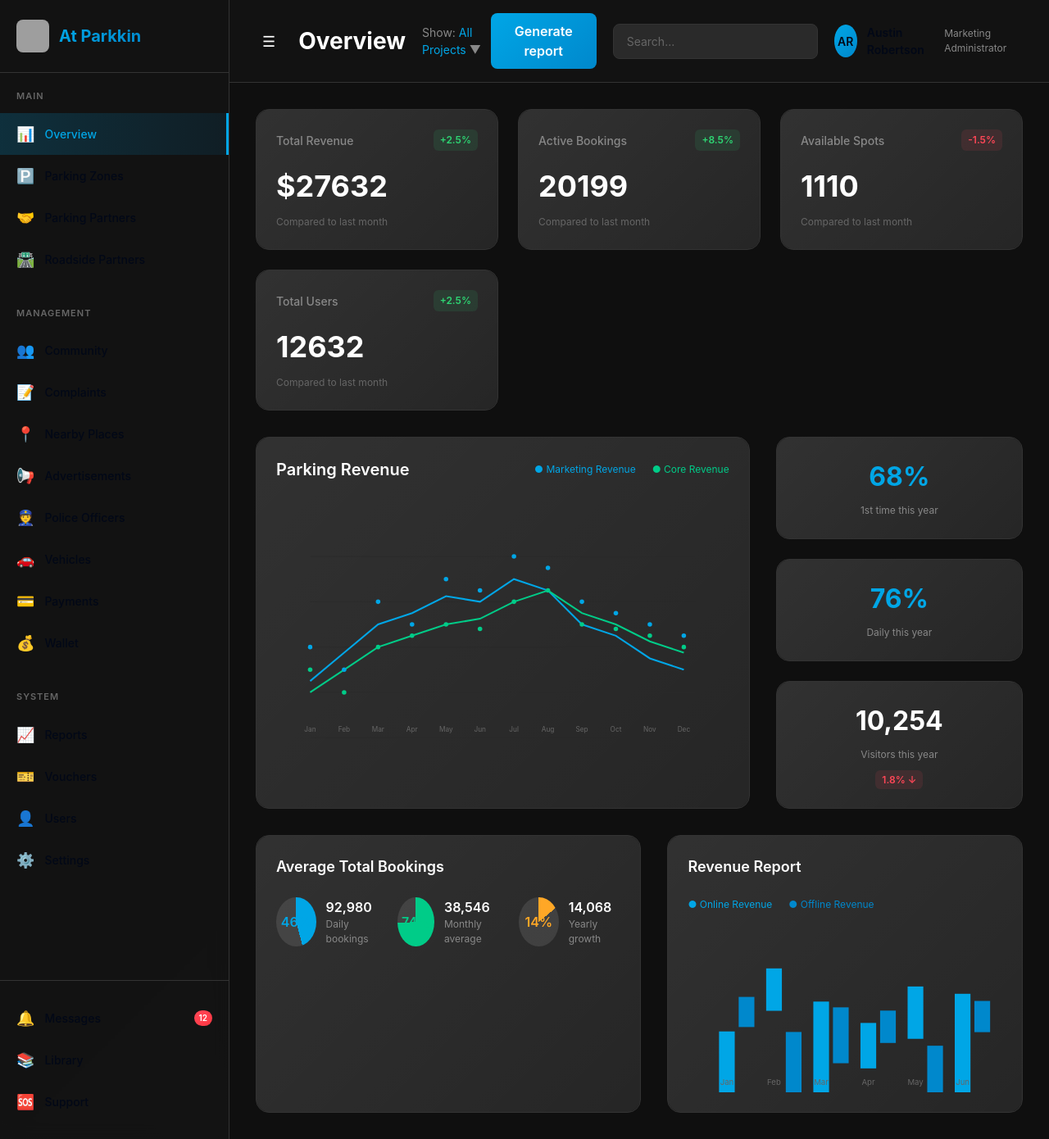
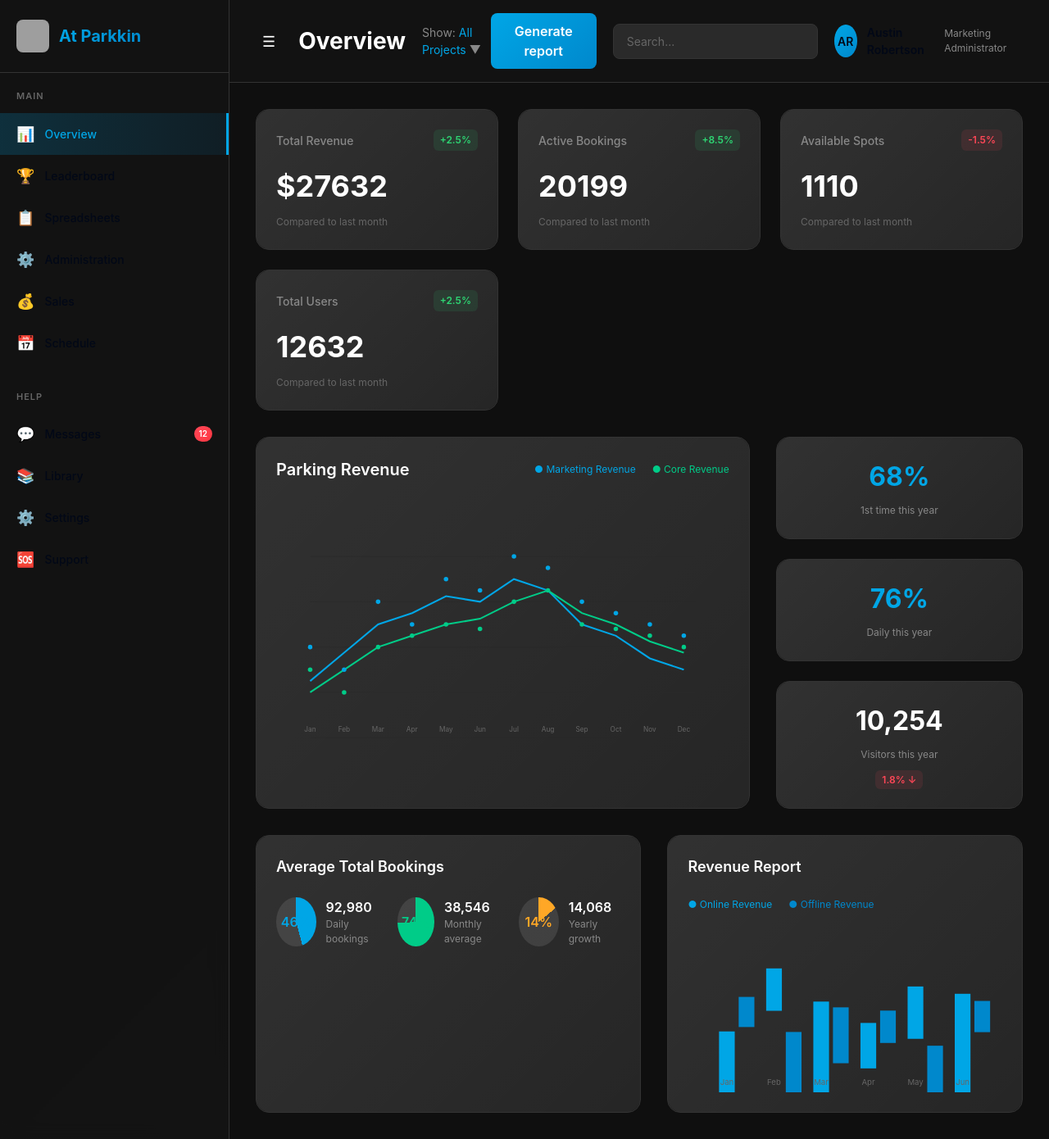
Before and after one commit to AreenChouksey/at-parkkin-admin-dashboard, a React (Vite) app: page / in a window 1280 px wide. Shown: the whole page at 82% size. Built offline with nearby package versions, Linux system fonts and the light colour scheme; grey boxes are pictures that could not be loaded.

Commit message:
Refactor: Update sidebar menu items
Update the sidebar menu items to match the features in the provided image.

```diff
--- a/src/pages/Index.jsx
+++ b/src/pages/Index.jsx
@@ -6,23 +6,20 @@ const Dashboard = () => {
   const [selectedMenu, setSelectedMenu] = useState('overview');
   const [isSidebarCollapsed, setIsSidebarCollapsed] = useState(false);
 
-  const menuItems = [
+  const mainMenuItems = [
     { id: 'overview', label: 'Overview', icon: '📊' },
-    { id: 'parking-zones', label: 'Parking Zones', icon: '🅿️' },
-    { id: 'parking-partners', label: 'Parking Partners', icon: '🤝' },
-    { id: 'roadside-partners', label: 'Roadside Partners', icon: '🛣️' },
-    { id: 'community', label: 'Community', icon: '👥' },
-    { id: 'complaints', label: 'Complaints', icon: '📝' },
-    { id: 'nearby-places', label: 'Nearby Places', icon: '📍' },
-    { id: 'ads', label: 'Advertisements', icon: '📢' },
-    { id: 'police-officers', label: 'Police Officers', icon: '👮' },
-    { id: 'vehicles', label: 'Vehicles', icon: '🚗' },
-    { id: 'payments', label: 'Payments', icon: '💳' },
-    { id: 'wallet', label: 'Wallet', icon: '💰' },
-    { id: 'reports', label: 'Reports', icon: '📈' },
-    { id: 'vouchers', label: 'Vouchers', icon: '🎫' },
-    { id: 'users', label: 'Users', icon: '👤' },
-    { id: 'settings', label: 'Settings', icon: '⚙️' }
+    { id: 'leaderboard', label: 'Leaderboard', icon: '🏆' },
+    { id: 'spreadsheets', label: 'Spreadsheets', icon: '📋' },
+    { id: 'administration', label: 'Administration', icon: '⚙️' },
+    { id: 'sales', label: 'Sales', icon: '💰' },
+    { id: 'schedule', label: 'Schedule', icon: '📅' }
+  ];
+
+  const helpMenuItems = [
+    { id: 'messages', label: 'Messages', icon: '💬', badge: '12' },
+    { id: 'library', label: 'Library', icon: '📚' },
+    { id: 'settings', label: 'Settings', icon: '⚙️' },
+    { id: 'support', label: 'Support', icon: '🆘' }
   ];
 
   const metrics = [
@@ -63,7 +60,7 @@ const Dashboard = () => {
         <nav className="sidebar-nav">
           <div className="nav-section">
             <span className="nav-section-title">MAIN</span>
-            {menuItems.slice(0, 4).map(item => (
+            {mainMenuItems.map(item => (
               <div
                 key={item.id}
                 className={`nav-item ${selectedMenu === item.id ? 'active' : ''}`}
@@ -76,8 +73,8 @@ const Dashboard = () => {
           </div>
 
           <div className="nav-section">
-            <span className="nav-section-title">MANAGEMENT</span>
-            {menuItems.slice(4, 12).map(item => (
+            <span className="nav-section-title">HELP</span>
+            {helpMenuItems.map(item => (
               <div
                 key={item.id}
                 className={`nav-item ${selectedMenu === item.id ? 'active' : ''}`}
@@ -85,40 +82,13 @@ const Dashboard = () => {
               >
                 <span className="nav-icon">{item.icon}</span>
                 {!isSidebarCollapsed && <span className="nav-label">{item.label}</span>}
-              </div>
-            ))}
-          </div>
-
-          <div className="nav-section">
-            <span className="nav-section-title">SYSTEM</span>
-            {menuItems.slice(12).map(item => (
-              <div
-                key={item.id}
-                className={`nav-item ${selectedMenu === item.id ? 'active' : ''}`}
-                onClick={() => setSelectedMenu(item.id)}
-              >
-                <span className="nav-icon">{item.icon}</span>
-                {!isSidebarCollapsed && <span className="nav-label">{item.label}</span>}
+                {item.badge && !isSidebarCollapsed && (
+                  <span className="notification-badge">{item.badge}</span>
+                )}
               </div>
             ))}
           </div>
         </nav>
-
-        <div className="sidebar-footer">
-          <div className="nav-item">
-            <span className="nav-icon">🔔</span>
-            {!isSidebarCollapsed && <span className="nav-label">Messages</span>}
-            <span className="notification-badge">12</span>
-          </div>
-          <div className="nav-item">
-            <span className="nav-icon">📚</span>
-            {!isSidebarCollapsed && <span className="nav-label">Library</span>}
-          </div>
-          <div className="nav-item">
-            <span className="nav-icon">🆘</span>
-            {!isSidebarCollapsed && <span className="nav-label">Support</span>}
-          </div>
-        </div>
       </div>
 
       {/* Main Content */}
```
